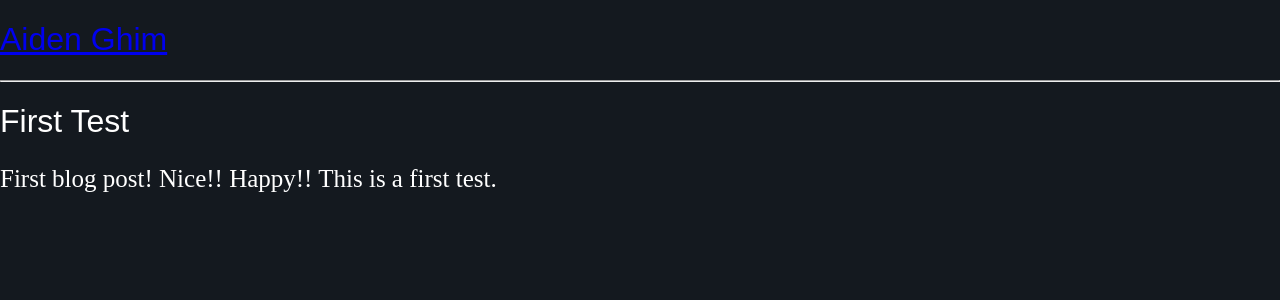
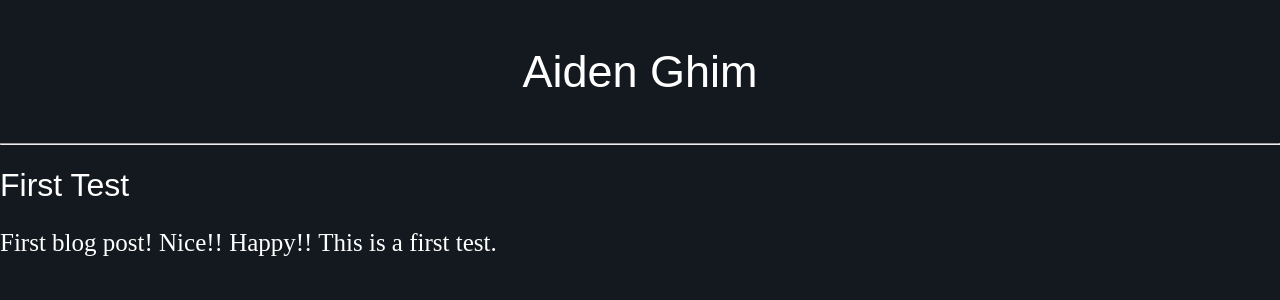
Before and after one commit to abghim/abghim.github.io, a Jekyll site: the page built from _posts/2025-08-17-testing.md, in a window 1280 px wide. Shown: the top 300 px of the page. Built offline with Jekyll 4.4.1, drawn with Linux system fonts in a browser that asks for light colours; some web fonts are replaced.

Commit message:
Adjust post layout

```diff
--- a/assets/stylesheets/post.css
+++ b/assets/stylesheets/post.css
@@ -19,6 +19,21 @@ main {
     font-weight: 800;
 } */
 
+a {
+	text-decoration: none;
+	color: white;
+}
+#icon {
+	text-align: center;
+	/* margin-top: auto;
+    margin-bottom: auto; */
+
+	font-size: 45px;
+	margin-top: 20px;
+	margin-bottom: 20px;
+	padding-top: 2%;
+	padding-bottom: 2%;
+}
 hr {
 	color: white;
 }
```
